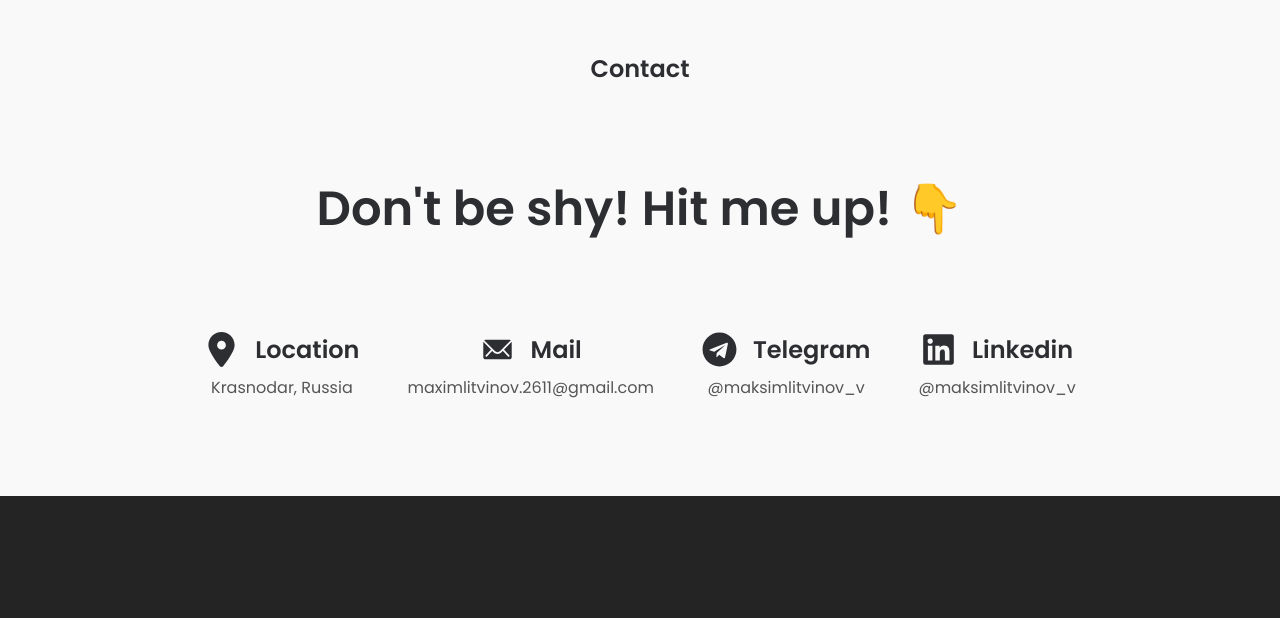
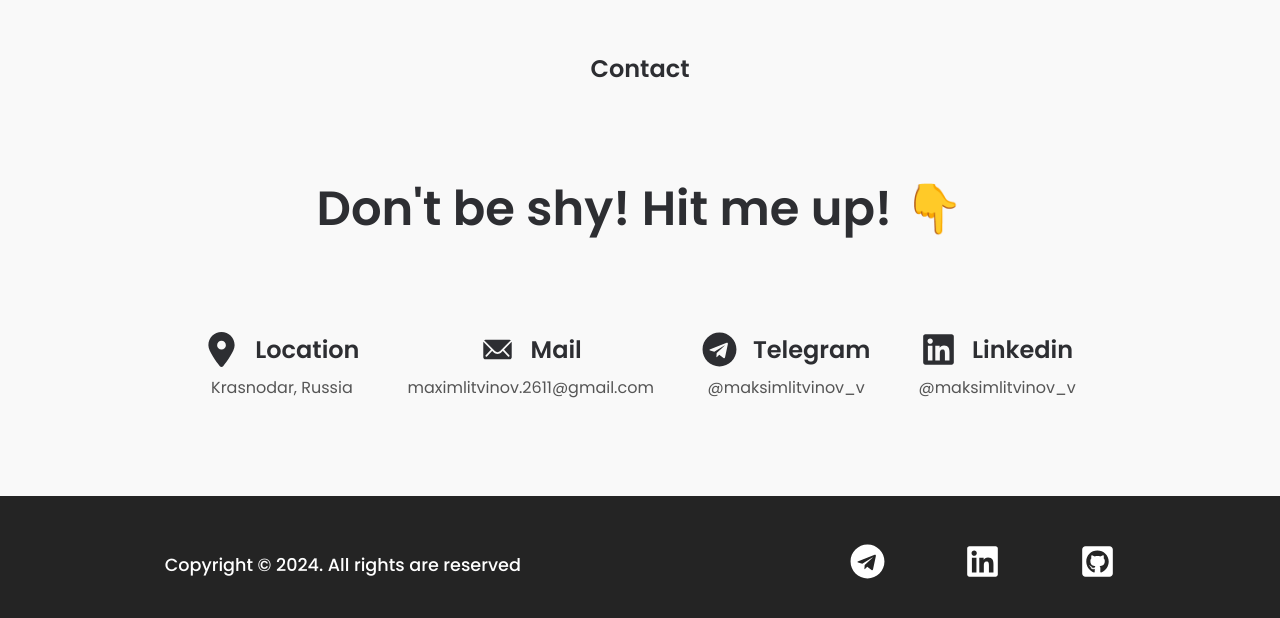
Before and after one commit to litvnvdev/maksim_litvinov_website, a React (Vite) app: page / in a window 1280 px wide. Shown: the part 3683-4301 px from the top of the page. Before the commit the page ends 4179 px from the top, so only its background shows below. Built offline with nearby package versions, Linux system fonts and the light colour scheme.

Commit message:
added footer and styled it

```diff
--- a/src/App.tsx
+++ b/src/App.tsx
@@ -2,7 +2,15 @@ import { useState } from "react";
 import { ThemeProvider } from "styled-components";
 import { FaMoon } from "react-icons/fa";
 
-import { Nav, Hero, About, Portfolio, MobileNav, Contact } from "./components";
+import {
+  Nav,
+  Hero,
+  About,
+  Portfolio,
+  MobileNav,
+  Contact,
+  Footer,
+} from "./components";
 import { GlobalStyles } from "./styles/GlobalStyles";
 import { lightTheme, darkTheme } from "./styles/Theme";
 
@@ -43,6 +51,7 @@ function App() {
         <About />
         <Portfolio />
         <Contact />
+        <Footer />
       </>
     </ThemeProvider>
   );
--- /dev/null
+++ b/src/components/Footer.tsx
@@ -0,0 +1,62 @@
+import styled from "styled-components";
+import { FaTelegram, FaLinkedin, FaGithubSquare } from "react-icons/fa";
+
+const Footer = () => {
+  const curentYear = new Date();
+
+  return (
+    <FooterSection.Wrapper>
+      <FooterSection.Container>
+        <FooterSection.Subtitle>
+          Copyright © {curentYear.getFullYear()}. All rights are reserved
+        </FooterSection.Subtitle>
+      </FooterSection.Container>
+      <FooterSection.Container>
+        <FooterSection.Link
+          href="https://t.me/maksimlitvinov_v"
+          target="_blank"
+        >
+          <FaTelegram size={35} />
+        </FooterSection.Link>
+        <FooterSection.Link href="#" target="_blank">
+          <FaLinkedin size={35} />
+        </FooterSection.Link>
+        <FooterSection.Link href="https://github.com/litvnvdev" target="_blank">
+          <FaGithubSquare size={35} />
+        </FooterSection.Link>
+      </FooterSection.Container>
+    </FooterSection.Wrapper>
+  );
+};
+
+const FooterSection = {
+  Wrapper: styled.footer`
+    padding: 3rem 0;
+    width: 100%;
+    display: flex;
+    align-items: center;
+    justify-content: space-around;
+  `,
+  Container: styled.div`
+    color: #fff;
+    display: flex;
+    justify-content: center;
+    gap: 5rem;
+  `,
+  Subtitle: styled.h3`
+    font-size: 1.1rem;
+    font-weight: 500;
+  `,
+  Link: styled.a`
+    transition: 0.3s;
+    cursor: pointer;
+    color: currentColor;
+    text-decoration: none;
+
+    &:hover {
+      color: #919191;
+    }
+  `,
+};
+
+export default Footer;
--- a/src/components/index.ts
+++ b/src/components/index.ts
@@ -5,3 +5,4 @@ export { default as About } from "./About";
 export { default as Portfolio } from "./Protfolio";
 export { default as ProjectCard } from "./ProjectCard";
 export { default as Contact } from "./Contact";
+export { default as Footer } from "./Footer";
```
